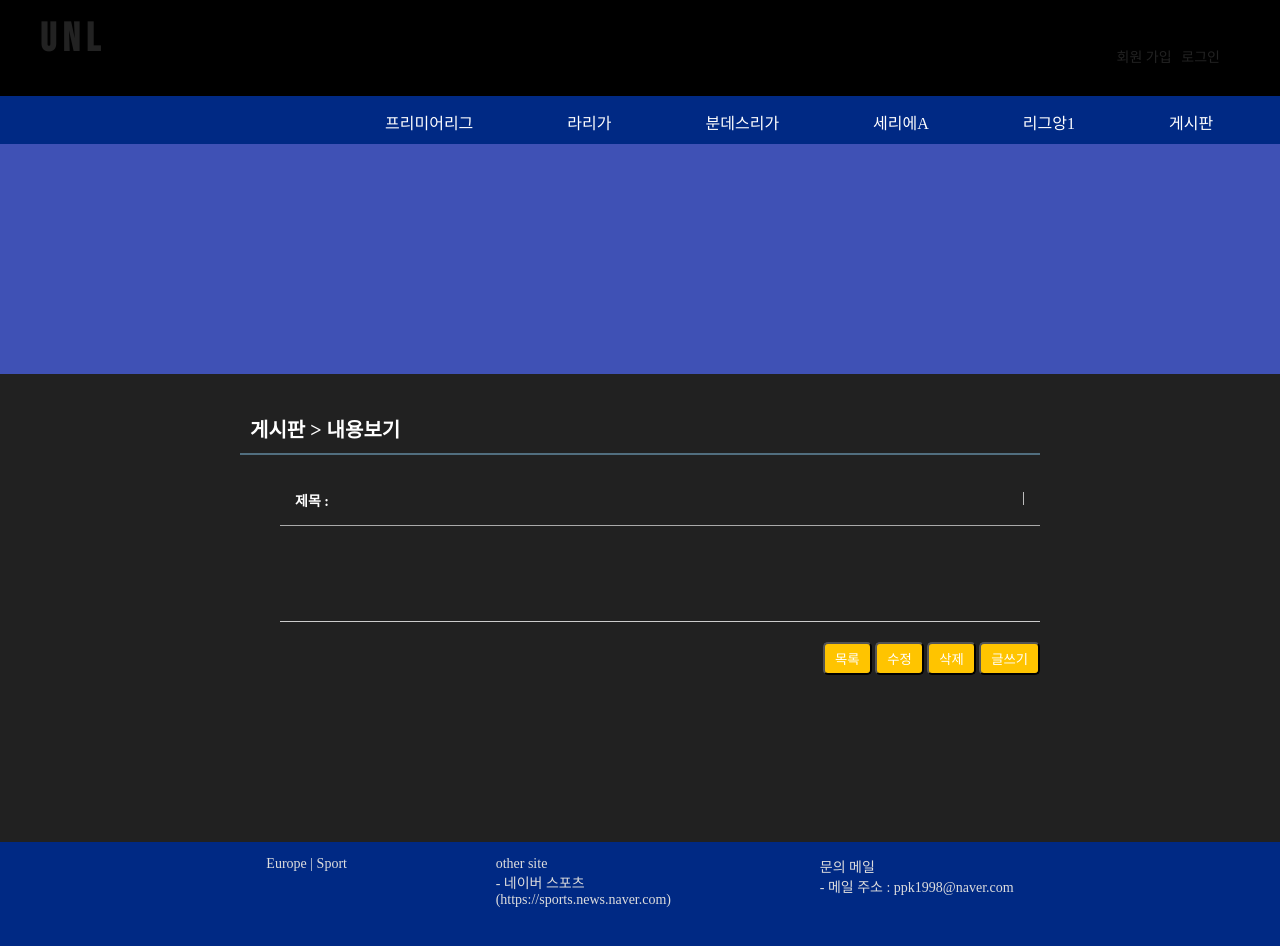
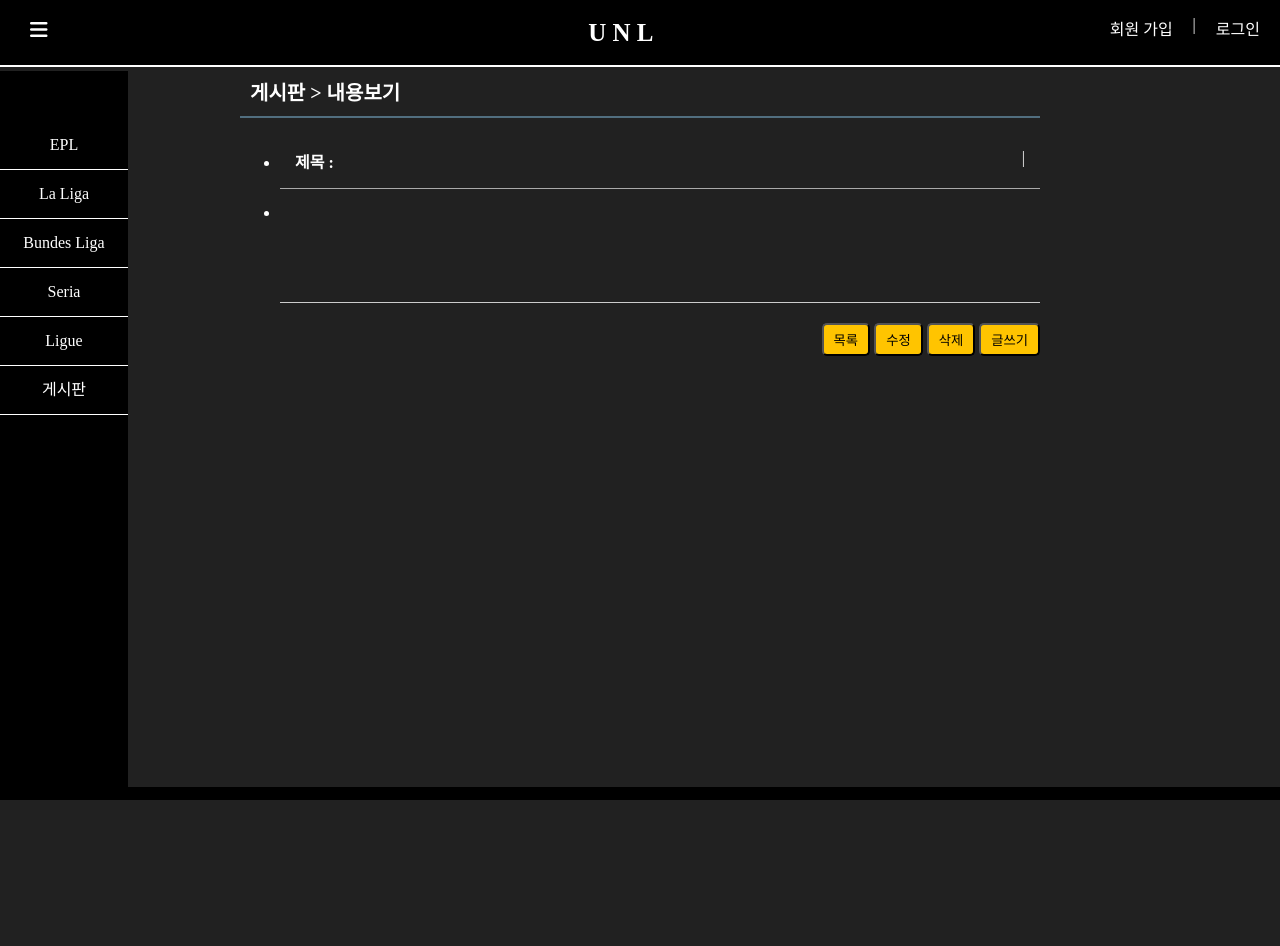
Before and after one commit to Dayong-Im/CMD-project7, a PHP site: page /board_view.php?num=1 in a window 1280 px wide; the page is wider, and only the part inside the window is pictured. After the commit the page ends 800 px from the top of that part, so only its background shows below. Run offline with PHP 8.4, Linux system fonts and the light colour scheme; data that the repository does not hold is empty; some libraries are stand-ins or nearby versions; some web fonts are replaced.

Commit message:
22/06/05

```diff
--- a/board_list.php
+++ b/board_list.php
@@ -3,11 +3,15 @@
 <head>
 <meta charset="utf-8">
 <title>UNI League</title>
-<link rel="stylesheet" type="text/css" href="./css/common.css">
 <link rel="stylesheet" type="text/css" href="./css/board.css">
 <link rel="stylesheet" type="text/css" href="./css/nav.css">
 <link href="https://fonts.googleapis.com/icon?family=Material+Icons" rel="stylesheet">
 <script src="https://kit.fontawesome.com/ef7a0bbb15.js" crossorigin="anonymous"></script>
+<style>
+	body{
+		height: 100vh;
+	}
+</style>
 </head>
 <body>
 <header>
--- a/board_modify_form.php
+++ b/board_modify_form.php
@@ -3,7 +3,6 @@
 <head>
 <meta charset="utf-8">
 <title>UNI League</title>
-<link rel="stylesheet" type="text/css" href="./css/common.css">
 <link rel="stylesheet" type="text/css" href="./css/board.css">
 <script>
   function check_input() {
@@ -25,7 +24,7 @@
 </head>
 <body>
 <header>
-    <?php include "header.php";?>
+	<?php include "new_main.php";?>
 </header>
 <section>
 	<div id="main_img_bar">
--- a/board_view.php
+++ b/board_view.php
@@ -3,18 +3,18 @@
 <head>
 <meta charset="utf-8">
 <title>UNI League</title>
-<link rel="stylesheet" type="text/css" href="./css/common.css">
 <link rel="stylesheet" type="text/css" href="./css/board.css">
+<link rel="stylesheet" type="text/css" href="./css/nav.css">
+<link href="https://fonts.googleapis.com/icon?family=Material+Icons" rel="stylesheet">
+<script src="https://kit.fontawesome.com/ef7a0bbb15.js" crossorigin="anonymous"></script>
 </head>
 <body>
 <header>
-    <?php include "header.php";?>
+	<?php include "new_main.php";?>
 </header>
 <section>
-	<div id="main_img_bar">
-    </div>
 		<div id="board_box">
-			<h3 class="title">
+			<h3 class="title" style = "margin: 0;">
 			게시판 > 내용보기
 		</h3>
 <?php
@@ -70,8 +70,5 @@
 		</ul>
 	</div> <!-- board_box -->
 </section>
-<footer>
-    <?php include "footer.php";?>
-</footer>
 </body>
 </html>
--- a/css/board.css
+++ b/css/board.css
@@ -4,16 +4,23 @@
 body{
     font-family: 'IBM Plex Sans KR';
     background-color: black;
-    height: 90vh;
     margin: 0;
 }
 
 section{
     background-color: #212121;
     width :100%;
-    height: 97%;
+    height: 90%;
 }
 /* 게시판 글쓰기(board_form.php) */
+#big_board_box #board_box #board_title{
+    margin: 0;
+}
+
+#board_box h3{
+    margin: 0;
+}
+
 #board_box {width :100%; margin-top: 100px;;
     color: white;}
 #board_box h3 {padding: 10px; border-bottom: solid 2px #ffc400; font-size: 20px; }
@@ -22,7 +29,8 @@ section{
 }
 #board_form span { display: inline-block; }
 #board_form .col1 { width: 150px; }
-#board_form li {	padding: 12px; border-bottom: solid 1px #dddddd; }
+#board_form li {padding: 12px; border-bottom: solid 1px #dddddd;
+}
 #board_form input { width: 500px; height: 25px; }
 #board_form textarea { width: 500px;	height: 150px; }
 #board_form #text_area {	position: relative;	height: 158px; }
@@ -33,7 +41,7 @@ section{
 #board_box .buttons button { padding: 5px 10px; cursor: pointer; }
 #board_box .buttons button{
     background-color: #ffc400;
-    color: white;
+    color: black;
     border-top-left-radius: 5px;
     border-bottom-left-radius: 5px;
     border-top-right-radius: 5px;
@@ -44,10 +52,20 @@ section{
     background-color: white;
 }
 /* 게시판 목록보기(board_list.php) */
-#board_list li { padding: 10px 0; border-bottom: solid 1px #dddddd; }
+#board_box #board_list{
+    list-style: none;
+}
+#board_list li { padding: 10px 0; border-bottom: solid 1px #dddddd;
+}
+#board_list li a{
+    text-decoration: none;
+}
 #board_list span { display: inline-block; text-align: center;}
 #board_list .col1 { width: 80px; }
-#board_list .col2 { width: 300px; text-align: left; }
+#board_list .col2 { width: 300px; text-align: left;}
+#board_list .col2 a{
+    color: white;
+}
 #board_list .col3 { width: 100px; }
 #board_list .col4 { width: 40px; }
 #board_list .col5 { width: 180px; }
--- a/css/common.css
+++ b/css/common.css
@@ -2,7 +2,7 @@
 @import url('https://fonts.googleapis.com/css2?family=Bebas+Neue&family=Cute+Font&family=Do+Hyeon&family=Gaegu:wght@700&family=Gugi&family=Hahmlet:wght@300&family=IBM+Plex+Sans+KR:wght@500&family=Inspiration&family=Koulen&family=Lora&family=Nanum+Gothic+Coding:wght@400;700&family=Noto+Sans+KR:wght@500&family=Pinyon+Script&family=Single+Day&display=swap');
 /* 페이지 기본 글꼴과 크기 설정 */
 body { font-family: "돋움";   font-size: 14px; margin: 0; padding: 0;
-    hegith: 100vh;
+    height: 100vh;
 }
 img { border: 0;}
 ul { list-style-type: none; }
--- a/css/login.css
+++ b/css/login.css
@@ -5,6 +5,10 @@ body{
 
 .navbar #top{
     margin:auto;
+}
+
+section{
+    height: 67%;
 }
 
 #login_box { width: 27.8%;}
--- a/css/nav.css
+++ b/css/nav.css
@@ -7,6 +7,7 @@ nav{
 .navbar{
     display: flex;
     justify-content: space-between;
+    background-color: black;
 }
 
 .navbar .menu{
--- a/login.php
+++ b/login.php
@@ -45,7 +45,7 @@
 
             echo("
               <script>
-                location.href = 'index.php';
+                location.href = 'new_main.php';
               </script>
             ");
         }
--- a/logout.php
+++ b/logout.php
@@ -7,7 +7,7 @@
 
   echo("
        <script>
-          location.href = 'index.php';
+          location.href = 'new_main.php';
          </script>
        ");
 ?>
--- a/member_form.php
+++ b/member_form.php
@@ -3,8 +3,10 @@
 <head>
 <meta charset="utf-8">
 <title>UNI League</title>
-<link rel="stylesheet" type="text/css" href="./css/common.css">
 <link rel="stylesheet" type="text/css" href="./css/member.css">
+<link rel="stylesheet" type="text/css" href="./css/nav.css">
+<link href="https://fonts.googleapis.com/icon?family=Material+Icons" rel="stylesheet">
+<script src="https://kit.fontawesome.com/ef7a0bbb15.js" crossorigin="anonymous"></script>
 <script>
    function check_input()
    {
@@ -78,7 +80,7 @@
         <?php include "new_main.php";?>
     </header>
 	<section>
-        <div id="main_content">
+        <div id="main_content" style = "height: 112%">
       		<div id="join_box">
           	<form  name="member_form" method="post" action="member_insert.php">
 			    <h2>회원 가입</h2>
```
Also changed, not shown: board_form.php (+9 -3 lines), css/member.css (+9 -1 lines), login_form.php (+4 -3 lines), member_modify_form.php (+4 -7 lines).
